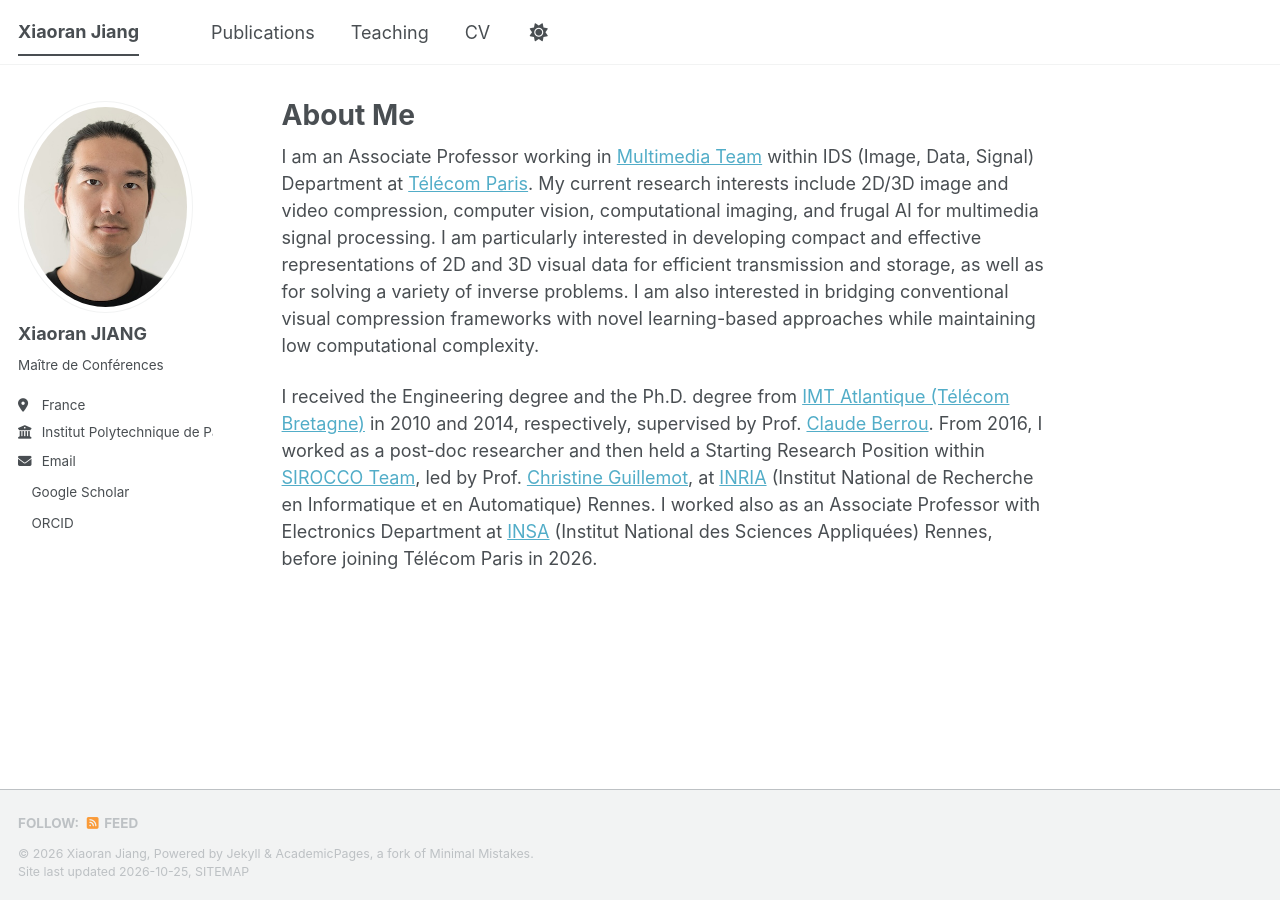
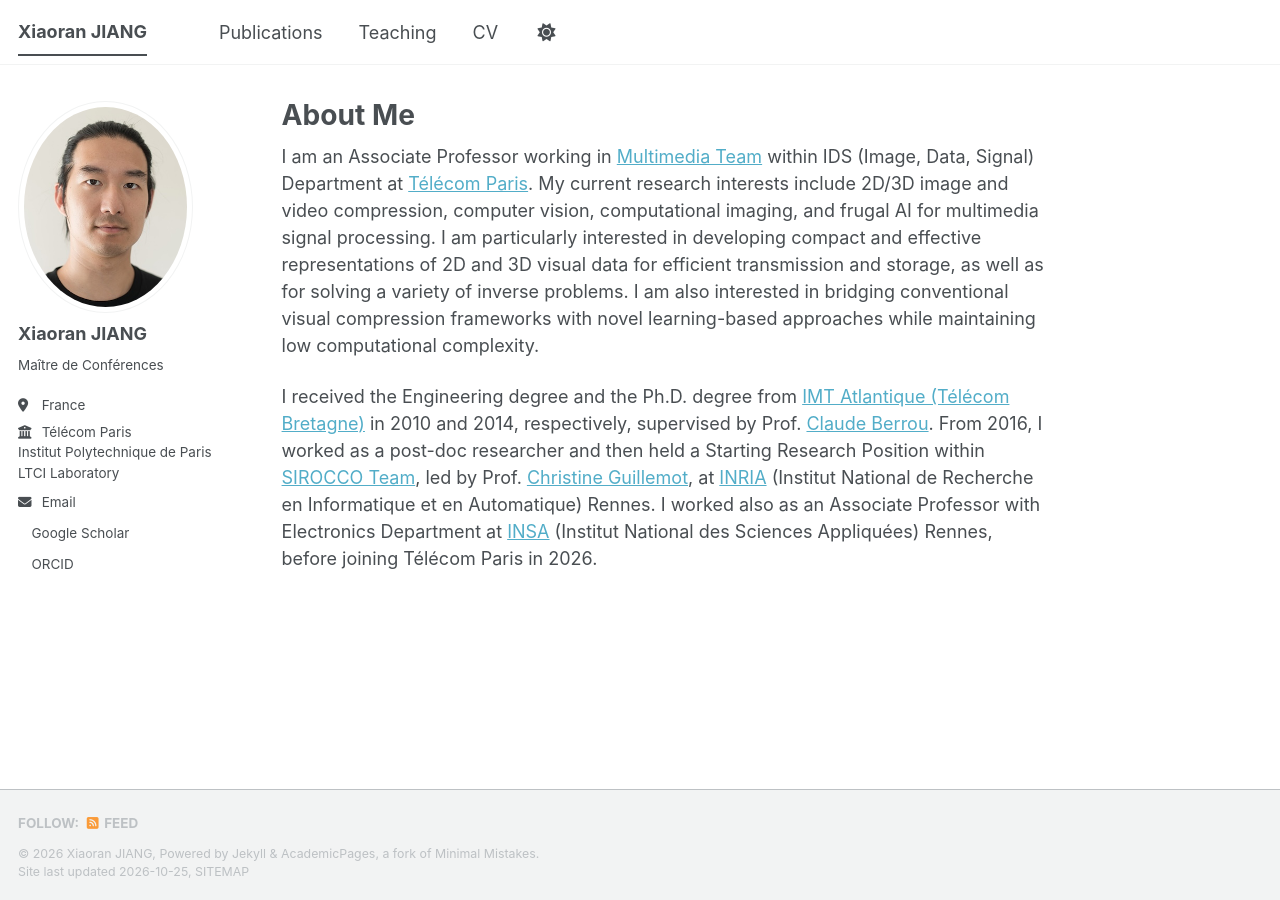
Before and after one commit to xiaoranjiang/xiaoranjiang.github.io, a Jekyll site: the page built from _pages/about.md, in a window 1280 px wide. Built offline with Jekyll 4.4.1, drawn with Linux system fonts in a browser that asks for light colours; a style sheet for code colours, icons or effects is not loaded.

Commit message:
Update _config.yml

```diff
--- a/_config.yml
+++ b/_config.yml
@@ -9,10 +9,10 @@
 # Basic Site Settings
 locale                   : "en-US"
 site_theme               : "default" # The available themes options are "default", "air", "sunrise", "mint", "dirt" and "contrast"
-title                    : "Xiaoran Jiang"
+title                    : "Xiaoran JIANG"
 title_separator          : "-"
-name                     : &name "Xiaoran Jiang"
-description              : &description "Xiaoran Jiang's academic portfolio"   # Update this with a general description of your site, this is the default if not overridden by a page
+name                     : &name "Xiaoran JIANG"
+description              : &description "Xiaoran JIANG's academic portfolio"   # Update this with a general description of your site, this is the default if not overridden by a page
 url                      : https://xiaoranjiang.github.io # The base hostname & protocol for your site e.g. "https://[your GitHub username].github.io",
                                                            # or if you already have some other page hosted on Github then use "https://[your GitHub username].github.io/[Your Repo Name]"
 baseurl                  : "" # the subpath of your site, e.g. "/blog"
@@ -28,8 +28,7 @@ author:
   pronouns         : # example: "she/her"
   bio              : "Maître de Conférences"
   location         : "France"
-  employer         : "Télécom Paris"
-  employer         : "Institut Polytechnique de Paris"
+  employer         : "Télécom Paris<br>Institut Polytechnique de Paris<br>LTCI Laboratory"
   uri              : # URL
   email            : "xiaoran.jiang@telecom-paris.fr"
 
```
